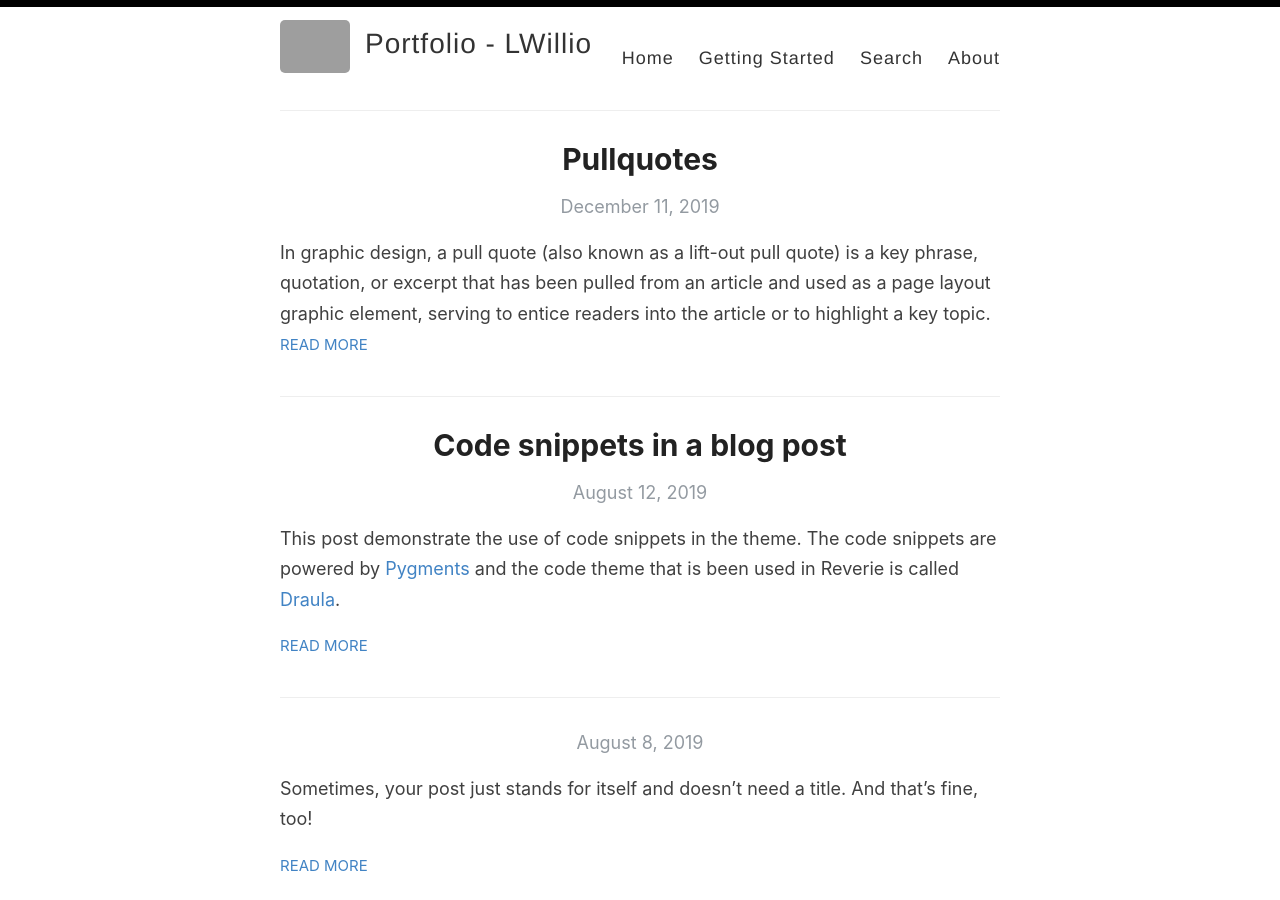
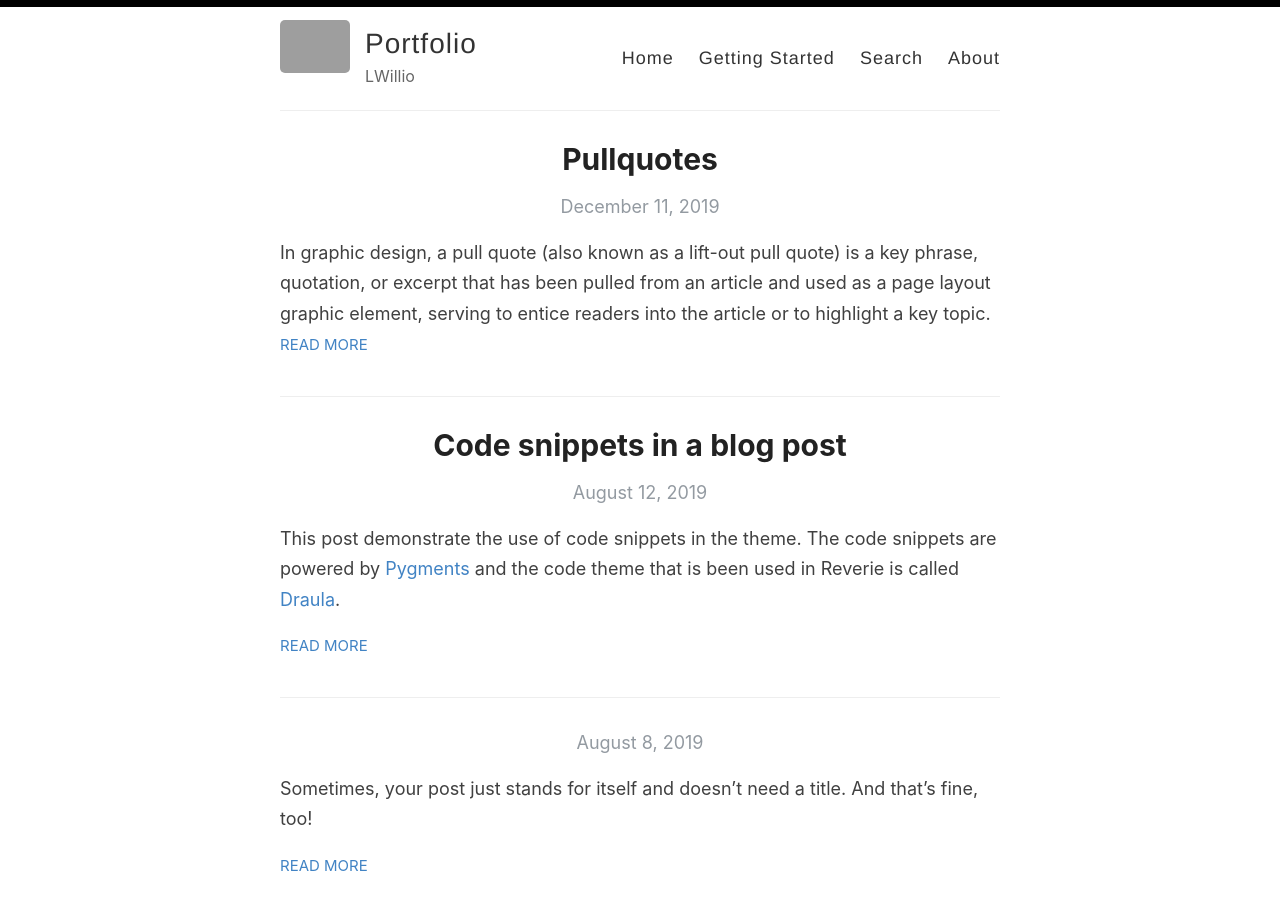
Before and after one commit to Lwillio/lwillio.github.io, a Jekyll site: the page built from index.html, in a window 1280 px wide and 900 px high. Built offline with Jekyll 4.4.1, drawn with Linux system fonts in a browser that asks for light colours; the list of posts is cut into pages by our own code; part of the change alters nothing that is shown; grey boxes are pictures that could not be loaded.

```diff
--- a/_config.yml
+++ b/_config.yml
@@ -3,7 +3,7 @@
 #
 
 # Name of your site (displayed in the header)
-name: Portfolio - LWillio
+name: Portfolio
 
 # Name of site (displayed in tab)
 tabname: Portfolio - LWillio
@@ -12,7 +12,7 @@ tabname: Portfolio - LWillio
 # author: Amit Merchant
 
 # Short bio or description (displayed in the header)
-# description: An elegant Jekyll theme
+description: LWillio
 
 # URL of your avatar or profile pic (you could use your GitHub profile pic)
 avatar: /lwillio.github.io/images/self.png
```
